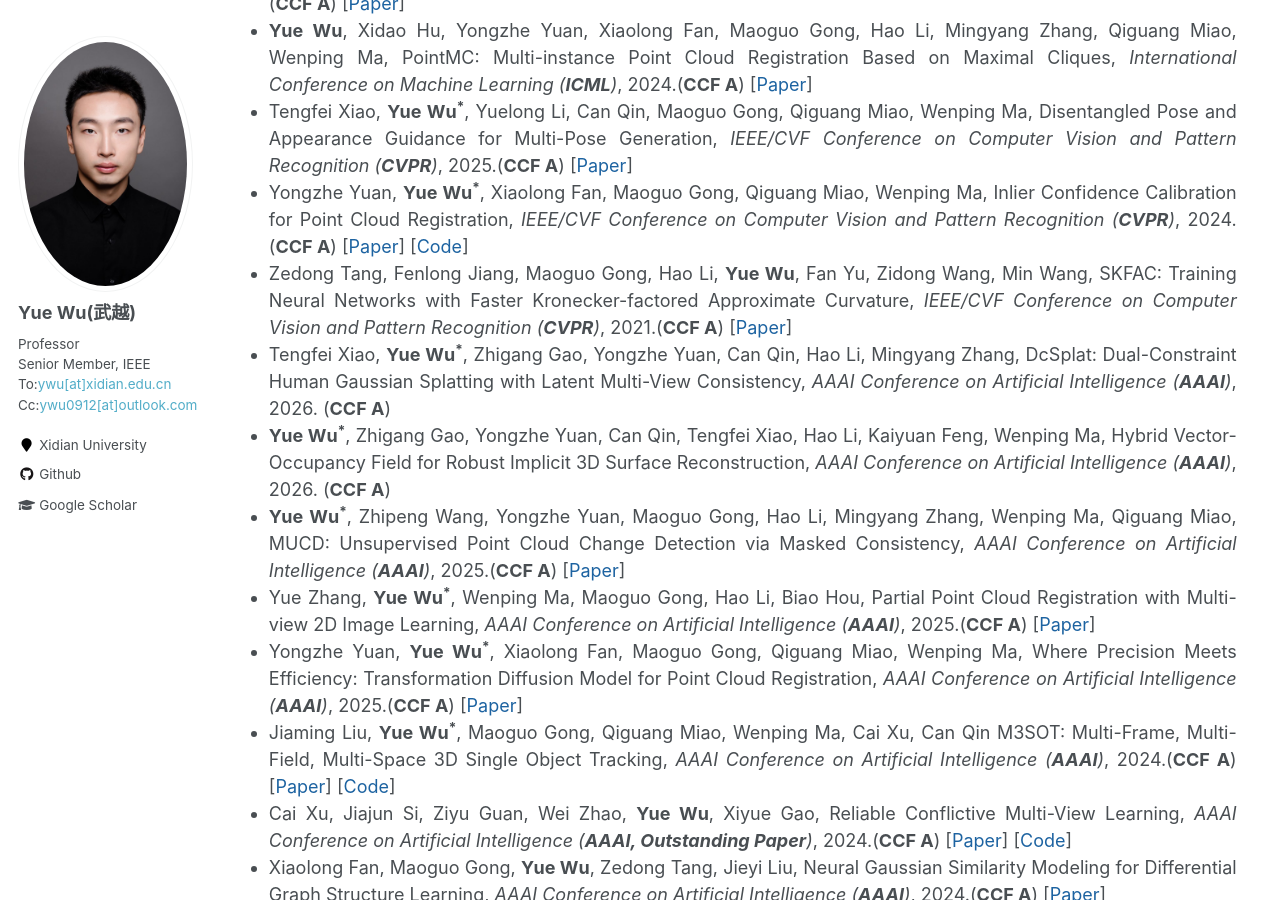
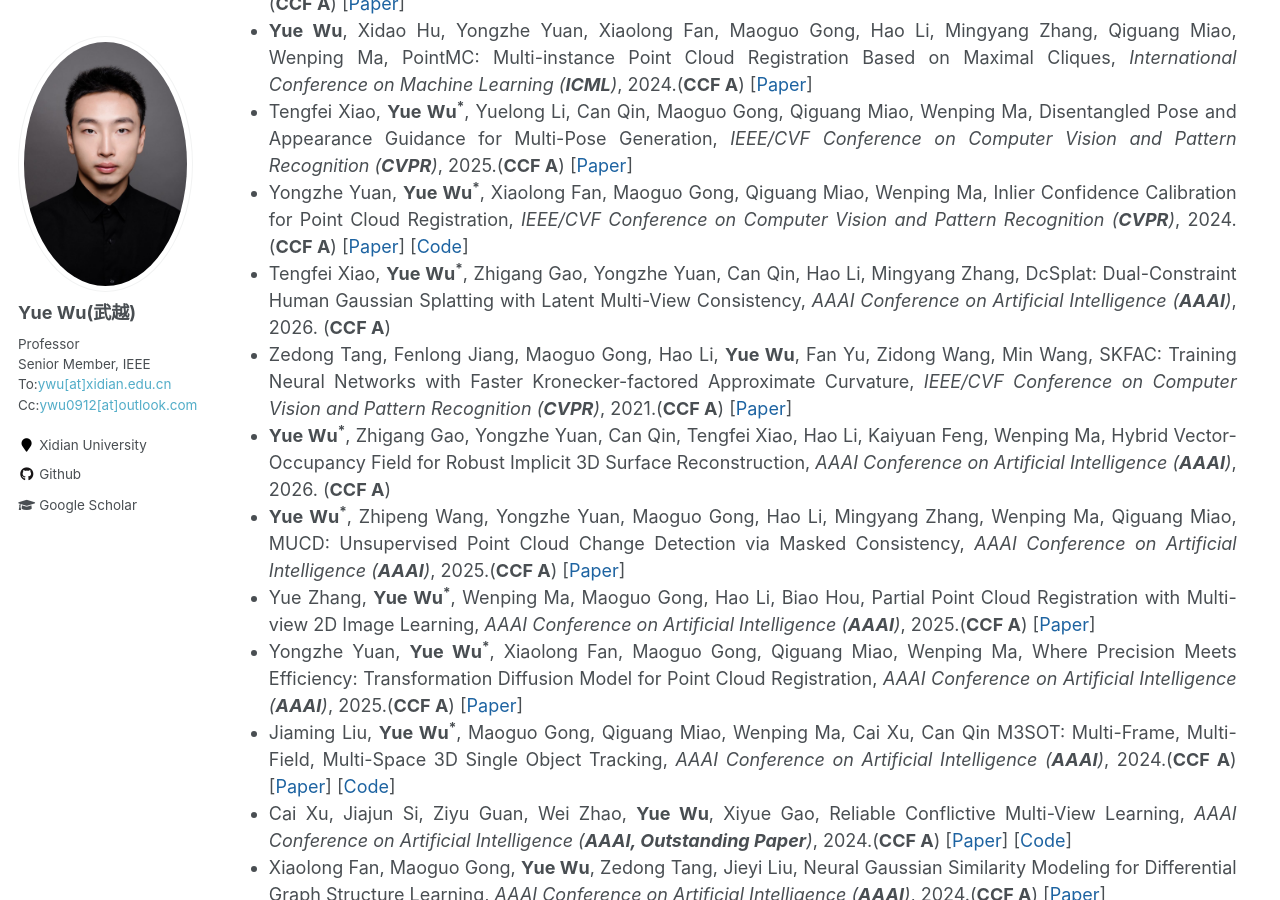
Before and after one commit to ywuchina/ywuchina.github.io, a Jekyll site: the page built from _pages/home.md, in a window 1280 px wide and 900 px high, scrolled down 3148 px. Built offline with Jekyll 4.4.1, drawn with Linux system fonts in a browser that asks for light colours.

Commit message:
Update paper.html

```diff
--- a/_includes/paper.html
+++ b/_includes/paper.html
@@ -234,19 +234,19 @@ PointMC: Multi-instance Point Cloud Registration Based on Maximal Cliques,
 
 <li style="margin-bottom: 1.5;">
   <span>
+    Tengfei Xiao, <b>Yue Wu<sup>*</sup></b>, Zhigang Gao, Yongzhe Yuan, Can Qin, Hao Li, Mingyang Zhang,
+    DcSplat: Dual-Constraint Human Gaussian Splatting with Latent Multi-View Consistency,
+    <i>AAAI Conference on Artificial Intelligence (<b>AAAI</b>)</i>, 2026.
+    (<b>CCF A</b>)
+  </span>
+</li>
+
+<li style="margin-bottom: 1.5;">
+  <span>
   Zedong Tang, Fenlong Jiang, Maoguo Gong, Hao Li, <b>Yue Wu</b>, Fan Yu, Zidong Wang, Min Wang,
   SKFAC: Training Neural Networks with Faster Kronecker-factored Approximate Curvature,
   <i>IEEE/CVF Conference on Computer Vision and Pattern Recognition (<b>CVPR</b>)</i>, 2021.(<b>CCF A</b>)
   [<a href= "https://openaccess.thecvf.com/content/CVPR2021/html/Tang_SKFAC_Training_Neural_Networks_With_Faster_Kronecker-Factored_Approximate_Curvature_CVPR_2021_paper.html" target="_blank">Paper</a>]
-  </span>
-</li>
-
-  <li style="margin-bottom: 1.5;">
-  <span>
-    Tengfei Xiao, <b>Yue Wu<sup>*</sup></b>, Zhigang Gao, Yongzhe Yuan, Can Qin, Hao Li, Mingyang Zhang,
-    DcSplat: Dual-Constraint Human Gaussian Splatting with Latent Multi-View Consistency,
-    <i>AAAI Conference on Artificial Intelligence (<b>AAAI</b>)</i>, 2026.
-    (<b>CCF A</b>)
   </span>
 </li>
 
```
